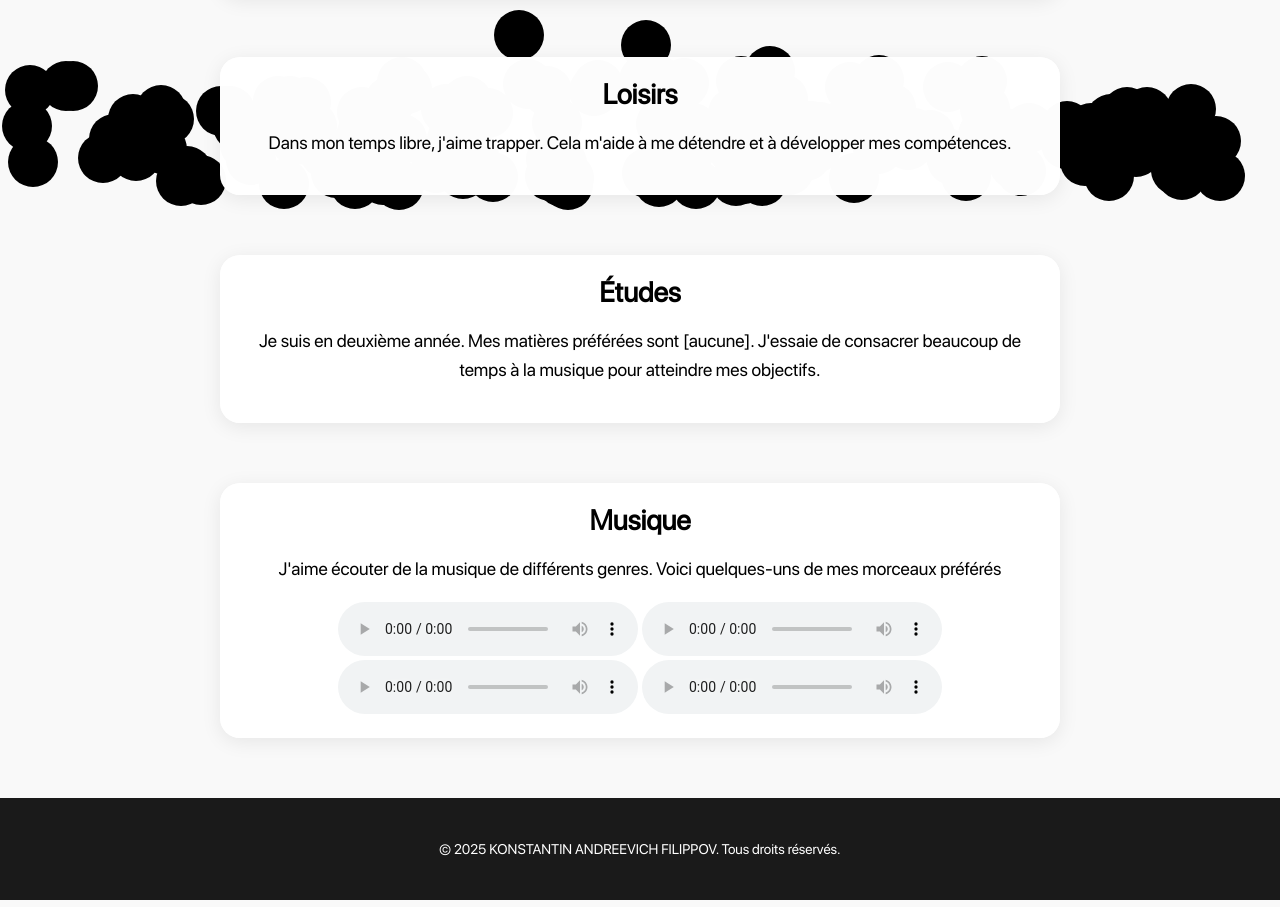
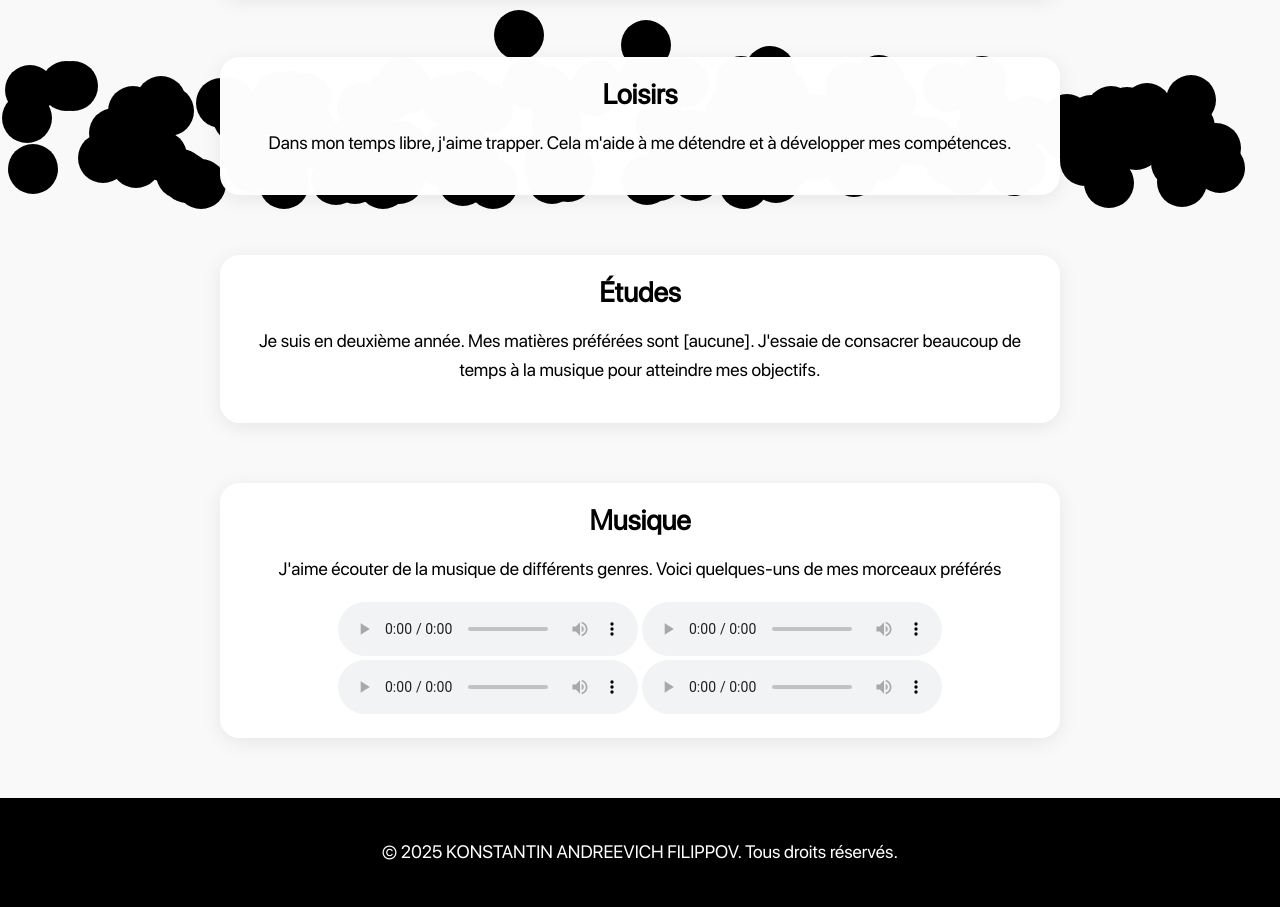
Before and after one commit to k0ff1l/page, a plain HTML site: page index.html in a window 1280 px wide. Shown: the part 590-1497 px from the top of the page. Drawn offline with Linux system fonts and the light colour scheme; animation ran at ten frames a second.

Commit message:
some improvements

```diff
--- a/scripts/kostik_script.js
+++ b/scripts/kostik_script.js
@@ -37,6 +37,8 @@ function checkCollisions(ball) {
     const header = document.querySelector('header');
     const headerHeight = header ? header.offsetHeight : 0;
     const headerBottom = headerHeight; // нижняя граница хедера в координатах страницы
+    const footer = document.querySelector('footer');
+    const footerBottom = footer ? footer.offsetTop + footer.offsetHeight : document.body.scrollHeight;
 
     // проверка столкновений с левым и правым краем экрана
     if (ball.posX < 0) {
@@ -61,14 +63,44 @@ function checkCollisions(ball) {
         ball.posY = scrollY + windowHeight - ballSize;
         ball.velocityY = -Math.abs(ball.velocityY);
     }
+
+    const maxY = Math.min(scrollY + windowHeight - ballSize, footerBottom - ballSize);
+    if (ball.posY > maxY) {
+        ball.posY = maxY;
+        ball.velocityY = -Math.abs(ball.velocityY);
+    }
 }
+
+// функция мигания h1
+const h1 = document.querySelector("h1");
+
+function updateTitleEffect() {
+    analyser.getByteFrequencyData(dataArray);
+    const bass = dataArray[3];
+
+    if (bass > 200) {
+        h1.style.color = h1.style.color === "black" ? "white" : "black";
+        h1.style.fontWeight = Math.random() * 1000;
+        h1.style.fontStretch = Math.random() * 1000 + "px";
+    }
+
+    if (bass === 0) {
+        h1.style.backgroundColor = "black";
+        h1.style.color = "white";
+    }
+
+    requestAnimationFrame(updateTitleEffect);
+}
+
+updateTitleEffect();
+
 
 // функция обновления позиций мячиков
 function updateBallsPosition() {
     if (isPaused) return;
 
     analyser.getByteFrequencyData(dataArray);
-    const bass = dataArray[3];
+    const bass = (dataArray[3] * 2 + dataArray[4])/3;
 
     balls.forEach(ball => {
         if (isMouseDown) {
--- a/styles.css
+++ b/styles.css
@@ -77,12 +77,6 @@ p {
     color: black;
 }
 
-footer {
-    font-size: 18px;
-    font-weight: 400;
-    line-height: 1.6;
-    color: #EEEEEE;
-}
 
 .profile-photo {
     width: 120px;
@@ -93,13 +87,17 @@ footer {
     margin: 20px auto;
 }
 
+
 footer {
-    background-color: #1a1a1a;
+    font-size: 18px;
+    font-weight: 400;
+    line-height: 1.6;
     color: white;
-    text-align: center;
     padding: 20px;
-    font-size: 14px;
+    background-color: black;
+    transition: filter 0.3s ease;
 }
+
 
 @keyframes fadeInUp {
     from {
@@ -127,13 +125,24 @@ footer {
 
 /* Стили для мячиков */
 .ball {
+    position: absolute;
     width: 50px;
     height: 50px;
-    background-color: #000;
+    background: black;
     border-radius: 50%;
+    overflow: hidden; /* скрываем лишнее */
+}
+
+.ball::after {
+    content: "";
     position: absolute;
-    pointer-events: fill; /* Чтобы мячики не мешали взаимодействию с элементами */
-    transition: transform 0.2s ease-out;
+    width: 100%;
+    height: 0%;
+    bottom: 0;
+    left: 0;
+    color:black;
+    background: white;
+    transition: height 0.05s linear;
 }
 
 /* Инвертирование цветов при наведении */
@@ -142,9 +151,9 @@ footer {
 }
 
 button {
-    padding: 10px 20px;
+    padding: 10px 10px;
     border: none;
-    border-radius: 25px; /* делает кнопки закруглёнными */
+    border-radius: 0px; /* делает кнопки закруглёнными */
     background-color: black; /* синий цвет фона */
     color: white; /* белый цвет текста */
     font-size: 16px;
@@ -156,7 +165,6 @@ button {
 button:hover {
     background-color: white; /* затемнение при наведении */
     color: black;
-    transform: scale(1.1); /* лёгкое увеличение */
 }
 
 button:active {
```
Also changed, not shown: 2 other files.
